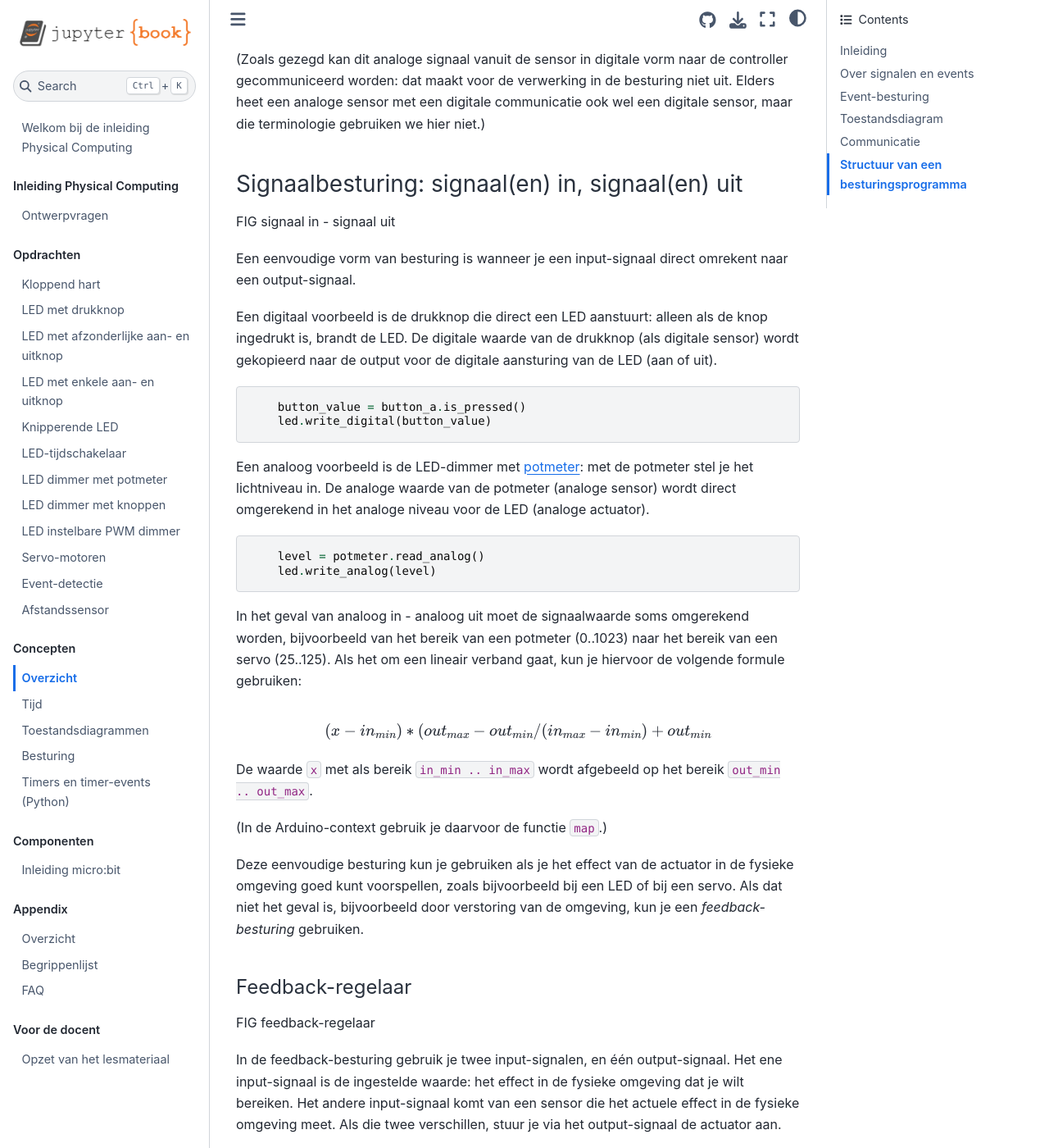
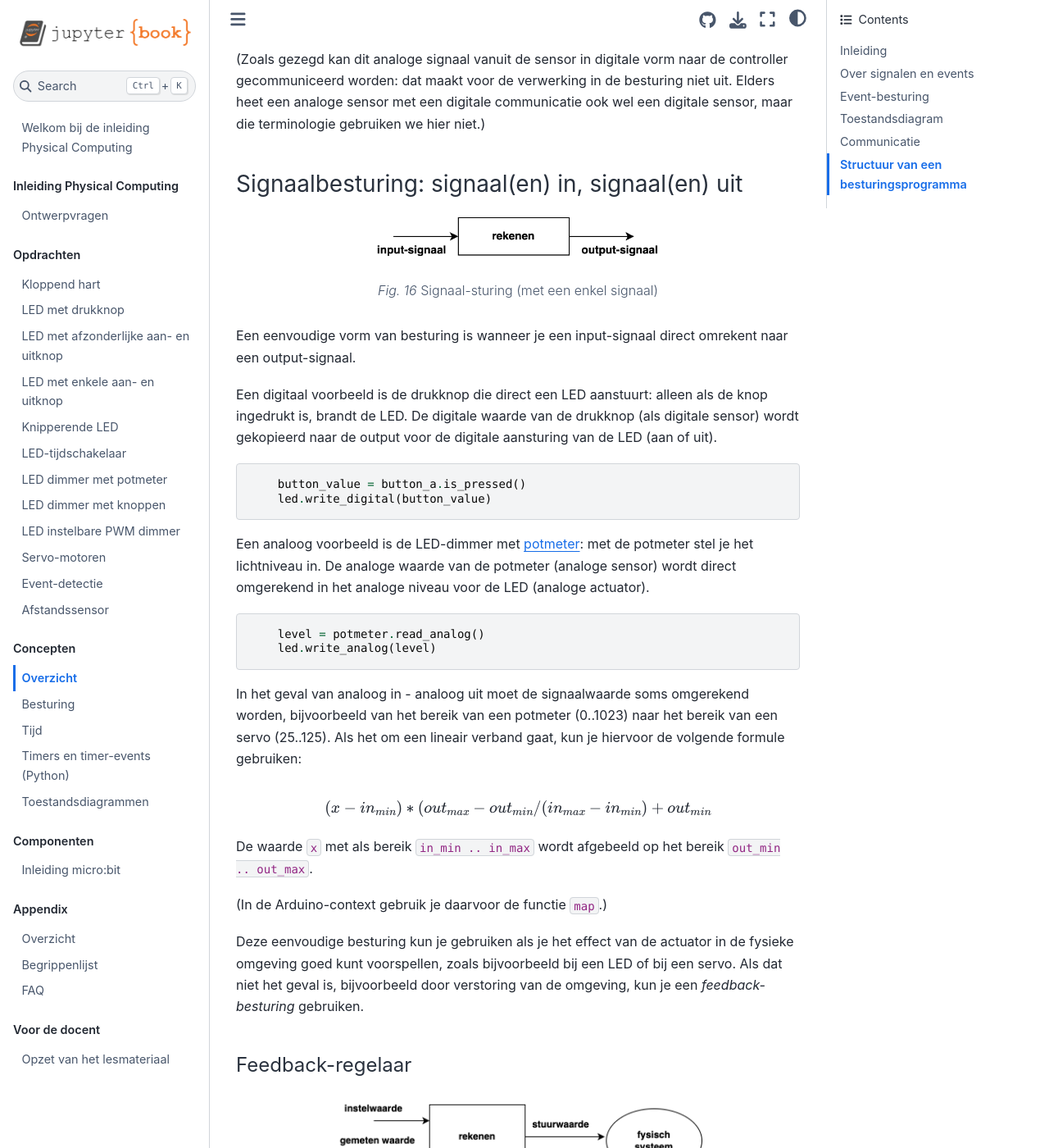
Before and after one commit to eelcodijkstra/pcintrobook, a Jupyter Book: the page built from concepten/overzicht.md, in a window 1280 px wide and 1400 px high, scrolled down 2709 px. Shown: the whole window at 82% size. Built offline with Jupyter Book 1.0.4 settings and Sphinx 7.4.7 and the Sphinx Book theme 1.1.4, drawn with Linux system fonts in a browser that asks for light colours; pages that are not in the unit, such as notebooks, are missing from menus; some of the changed text lies outside the part shown.

```diff
--- a/_toc.yml
+++ b/_toc.yml
@@ -28,10 +28,10 @@ parts:
   - caption: Concepten
     chapters:
     - file: concepten/overzicht
+    - file: concepten/sturen
     - file: concepten/tijd
+    - file: concepten/timers
     - file: concepten/toestandsdiagrammen
-    - file: concepten/sturen
-    - file: concepten/timers
 
   - caption: Componenten
     chapters:
--- a/concepten/overzicht.md
+++ b/concepten/overzicht.md
@@ -63,7 +63,11 @@ We gebruiken dezelfde terminologie voor de sensoren en actuatoren: een sensor di
 
 ### Signaalbesturing: signaal(en) in, signaal(en) uit
 
-FIG signaal in - signaal uit
+:::{figure} ../figs/signaal-sturing.drawio.png
+:width: 350
+
+Signaal-sturing (met een enkel signaal)
+:::
 
 Een eenvoudige vorm van besturing is wanneer je een input-signaal direct omrekent naar een output-signaal.
 
@@ -93,7 +97,11 @@ Deze eenvoudige besturing kun je gebruiken als je het effect van de actuator in
 
 #### Feedback-regelaar
 
-FIG feedback-regelaar
+:::{figure} ../figs/feedback-signaal-sturing.drawio.png
+:width: 450
+
+Feedback-regelaar
+:::
 
 In de feedback-besturing gebruik je twee input-signalen, en één output-signaal. Het ene input-signaal is de ingestelde waarde: het effect in de fysieke omgeving dat je wilt bereiken. Het andere input-signaal komt van een sensor die het actuele effect in de fysieke omgeving meet. Als die twee verschillen, stuur je via het output-signaal de actuator aan.
 
```
Also changed, not shown: ontwerpvragen.md (+6 -2 lines), figs/feedback-signaal-sturing.drawio.png (added), figs/knipperende-led-diagram.drawio.png, figs/led-aan-uit-schakelaar-diagram.drawio.png, figs/led-knoppen-dimmer-diagram.drawio.png, figs/led-met-timer-diagram.drawio.png, figs/signaal-sturing.drawio.png (added), 2 other files.
